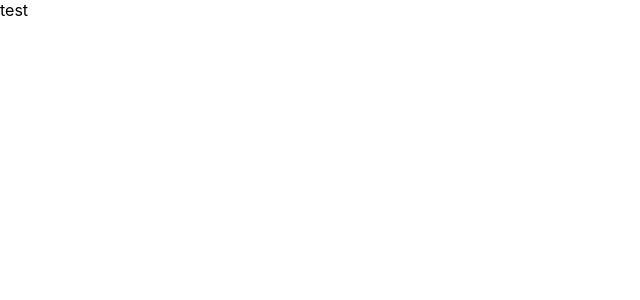
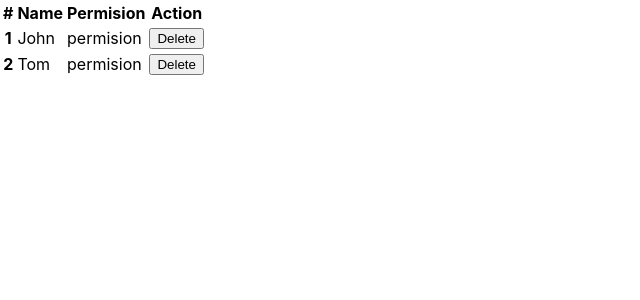
Before and after one commit to azertyDev/rentCar, a React (Create React App) app: page /users in a window 1280 px wide. Shown: the top 300 px of the page, without its empty margins (0-640 px from the left). Built offline with nearby package versions, Linux system fonts and the light colour scheme.

Commit message:
user delete action

```diff
--- a/src/Pages/Users/user.jsx
+++ b/src/Pages/Users/user.jsx
@@ -1,26 +1,45 @@
 import React, { Component } from "react";
-// import UsersData from "../../Models/user.json";
+import UsersData from "../../Models/user.json";
 
 class Users extends Component {
-  // constructor(props) {
-  //   super(props);
-  //   this.state = {
-  //     users: [...UsersData]
-  //   };
-  //   this.delete = this.delete.bind(this);
-  // }
-  // delete(id) {
-  //   let users = this.state.users.filter(item => {
-  //     return item.id !== Number(id);
-  //   });
-  //   this.setState({
-  //     users: [...users]
-  //   });
-  // }
+  constructor(props) {
+    super(props);
+    this.state = {
+      users: [...UsersData]
+    };
+    this.delete = this.delete.bind(this);
+  }
+  delete(id) {
+    let users = this.state.users.filter(item => {
+      return item.id !== Number(id);
+    });
+    this.setState({
+      users: [...users]
+    });
+  }
   render() {
     return (
       <div className="container-fluid">
-          test
+        <table class="table">
+          <thead>
+            <tr>
+              <th scope="col">#</th>
+              <th scope="col">Name</th>
+              <th scope="col">Permision</th>
+              <th scope="col">Action</th>
+            </tr>
+          </thead>
+          <tbody>
+            {this.state.users.map((item, id) => (
+              <tr>
+                <th scope="row">{id+1}</th>
+                <td>{item.name}</td>
+                <td>permision</td>
+                <td><button type="button" className="btn" onClick={()=>this.delete(id+1)}>Delete</button></td>
+              </tr>
+            ))}
+          </tbody>
+        </table>
       </div>
     );
   }
--- a/src/routes.js
+++ b/src/routes.js
@@ -6,7 +6,7 @@ const Routes = () => {
     <Fragment>
       <Router>
         <Switch>
-          <Route path="/users" component={Users} />
+          <Route exact path="/users" component={Users} />
         </Switch>
       </Router>
     </Fragment>
```
